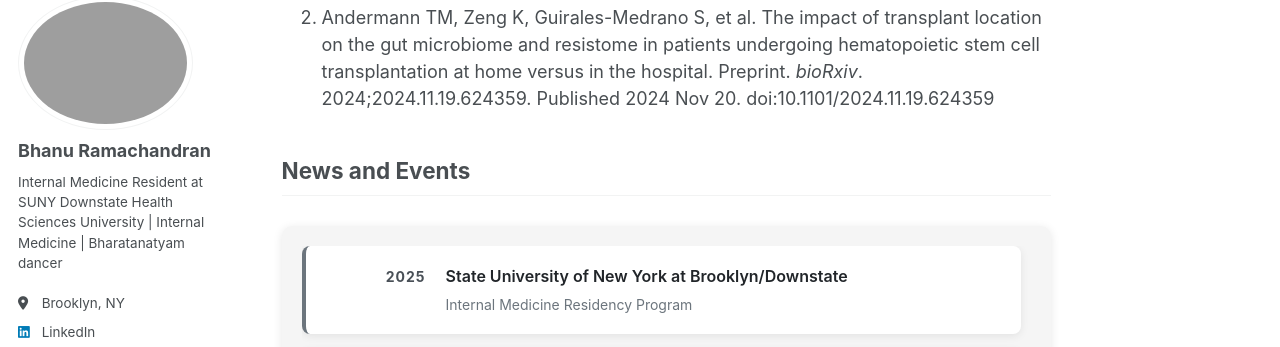
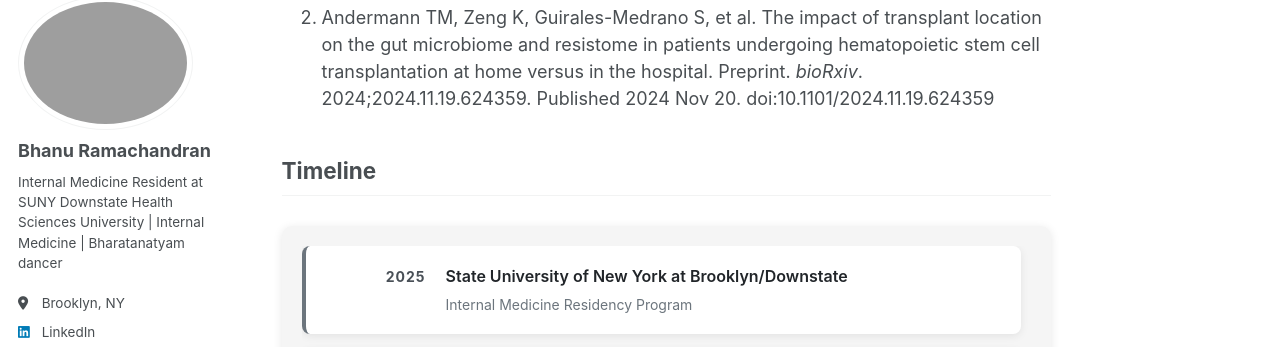
Before and after one commit to BhanuRamachandran/bhanuramachandran.github.io, a Jekyll site: the page built from _pages/about.md, in a window 1280 px wide and 900 px high, scrolled down 1536 px. Shown: the part 103-450 px from the top of the window. Built offline with Jekyll 4.4.1, drawn with Linux system fonts in a browser that asks for light colours.

Commit message:
Update about.md

```diff
--- a/_pages/about.md
+++ b/_pages/about.md
@@ -49,7 +49,7 @@ Internal Medicine Resident at SUNY Downstate Health Sciences University
 
 
 
-## News and Events
+## Timeline
 
 <div class="timeline-container">
   <div class="timeline-scroll">
```
